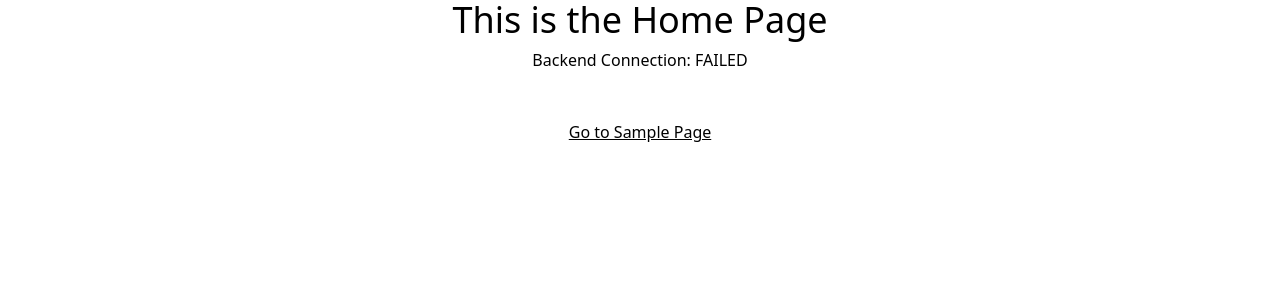
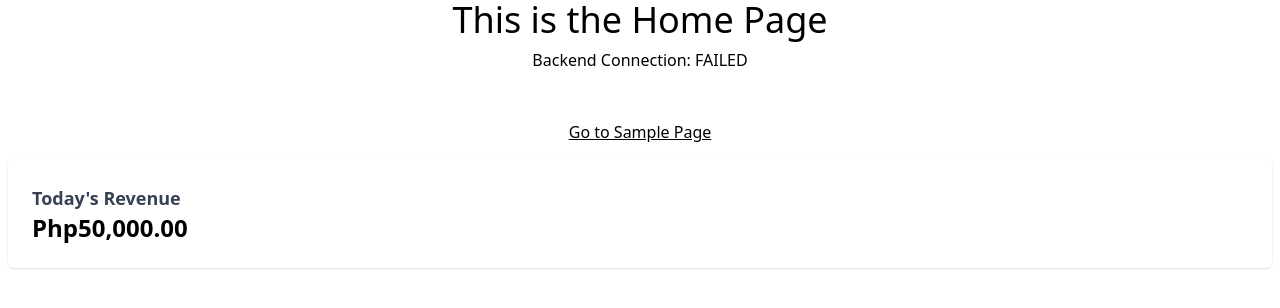
Before and after one commit to UCC-Batch-26/mikemayscraptrading, a React (Vite) app in the folder apps/frontend/: page / in a window 1280 px wide. Shown: the top 308 px of the page. Built offline with nearby package versions, Linux system fonts and the light colour scheme; no server answers.

Commit message:
feat: Added revenue component

```diff
--- /dev/null
+++ b/apps/frontend/src/modules/home/components/todays-revenue.jsx
@@ -0,0 +1,16 @@
+export function TodaysRevenue({ revenue }) {
+  const formattedRevenue =
+    typeof revenue === 'number'
+      ? revenue.toLocaleString('en-US', {
+          minimumFractionDigits: 2,
+          maximumFractionDigits: 2,
+        })
+      : 'Invalid Revenue';
+
+  return (
+    <div className="p-6 m-2 bg-white shadow rounded-md w-full">
+      <h2 className="text-lg font-semibold text-gray-700">Today's Revenue</h2>
+      <p className="text-2xl font-bold">Php{formattedRevenue}</p>
+    </div>
+  );
+}
--- a/apps/frontend/src/modules/home/pages/home-page.jsx
+++ b/apps/frontend/src/modules/home/pages/home-page.jsx
@@ -1,6 +1,7 @@
 import { usePing } from '@/modules/home/hooks/use-ping';
 import { useEffect } from 'react';
 import { Link } from 'react-router';
+import { TodaysRevenue } from '../components/todays-revenue';
 
 export function HomePage() {
   const { ping, status } = usePing();
@@ -16,6 +17,10 @@ export function HomePage() {
       <Link to="/sample" className="underline mt-10 text-center">
         Go to Sample Page
       </Link>
+
+      <div className="flex items-center justify-center ">
+        <TodaysRevenue revenue={50000} />
+      </div>
     </div>
   );
 }
```
